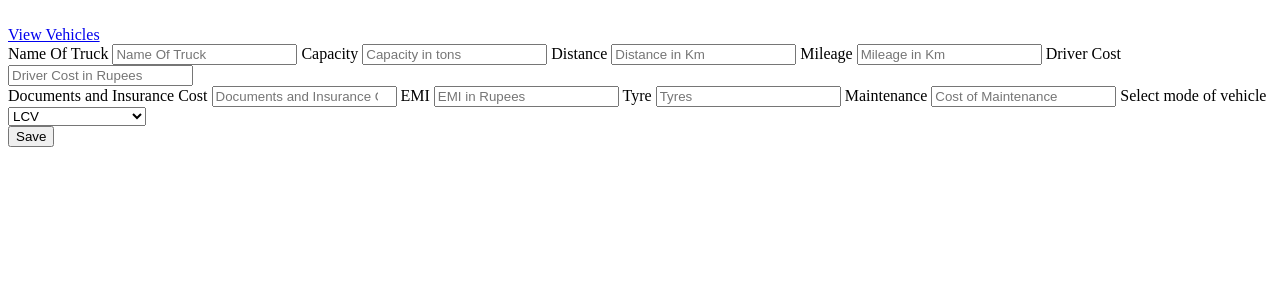
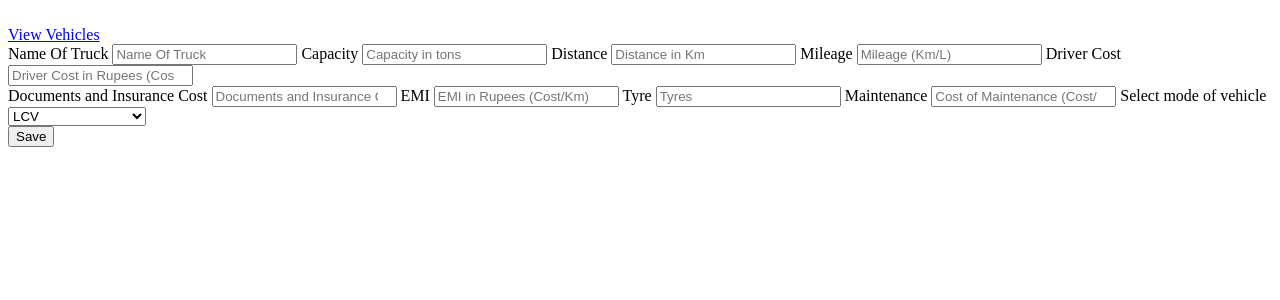
Before and after one commit to ankitmishra88/PU131_Hackminers, a PHP site: page /vehicledata.php in a window 1280 px wide. Shown: the top 300 px of the page. Run offline with PHP 8.4, Linux system fonts and the light colour scheme.

Commit message:
Update vehicledata.php

```diff
--- a/vehiclemanagement/vehicledata.php
+++ b/vehiclemanagement/vehicledata.php
@@ -26,15 +26,15 @@
 			// Refresh Page without resubmit data
 			header("Refresh: 0");
 			// Redirect to the page to show page to show all vehicles
-			header("Location: view-vehicle.php");
-			// header("Location: viewvehicles.php");
+			// header("Location: view-vehicle.php");
+			header("Location: viewvehicles.php");
 		}
 		mysqli_close($conn);
 
 	?>
 	<div>
 		<br />
-		<a href="view-vehicle.php">View Vehicles</a>
+		<a href="viewvehicles.php">View Vehicles</a>
 		<br />
 	</div>
 
@@ -42,28 +42,28 @@
 		<label for="name">Name Of Truck</label>
 		<input type="text" name="name" id="name" placeholder="Name Of Truck" required>
 		<label for="capacity">Capacity</label>
-		<input type="number" name="capacity" id="capacity" placeholder="Capacity in tons" step="0.01" required>
+		<input type="number" name="capacity" id="capacity" placeholder="Capacity in tons" step="0.001" required>
 		<label for="distance">Distance</label>
-		<input type="number" name="distance" id="distance" placeholder="Distance in Km" step="0.1" required>
+		<input type="number" name="distance" id="distance" placeholder="Distance in Km" step="0.001" required>
 		<label for="mileage">Mileage</label>
-		<input type="number" name="mileage" id="mileage" placeholder="Mileage in Km" step="0.01" required>
+		<input type="number" name="mileage" id="mileage" placeholder="Mileage (Km/L)" step="0.001" required>
 		<label for="driverCost">Driver Cost</label>
-		<input type="number" name="driverCost" id="driverCost" placeholder="Driver Cost in Rupees" required>
+		<input type="number" name="driverCost" id="driverCost" placeholder="Driver Cost in Rupees (Cost/Km)" required>
 		<br />
 		<label for="documents">Documents and Insurance Cost</label>
-		<input type="number" name="documents" id="documents" placeholder="Documents and Insurance Cost" step="0.01" required>
+		<input type="number" name="documents" id="documents" placeholder="Documents and Insurance Cost (Cost/Km)" step="0.001" required>
 		<label for="emi">EMI</label>
-		<input type="number" name="emi" id="emi" placeholder="EMI in Rupees" step="0.01" required>
+		<input type="number" name="emi" id="emi" placeholder="EMI in Rupees (Cost/Km)" step="0.001" required>
 		<label for="tyre">Tyre</label>
 		<input type="number" name="tyre" id="tyre" placeholder="Tyres" required>
 		<label for="maintenance">Maintenance</label>
-		<input type="number" name="maintenance" id="maintenance" placeholder="Cost of Maintenance" step="0.01" required>
+		<input type="number" name="maintenance" id="maintenance" placeholder="Cost of Maintenance (Cost/Km)" step="0.001" required>
 		<label for="vehiclemode">Select mode of vehicle</label>
 		<select name="vehiclemode" id="vehiclemode">
 			<option value="LCV">LCV</option>
 			<option value="Truck">Truck</option>
 			<option value="Upto 3 Axle">Upto 3 Axle Vehicle</option>
-			<option value="4 to 6 Axle">4 to 6 Axle Vehicle</option>
+			<option value="4 to 6Axle">4 to 6 Axle Vehicle</option>
 			<option value="7 or more">7 or more Axle</option>
 			<option value="HCM/EME">HCM/EME</option>
 
```
